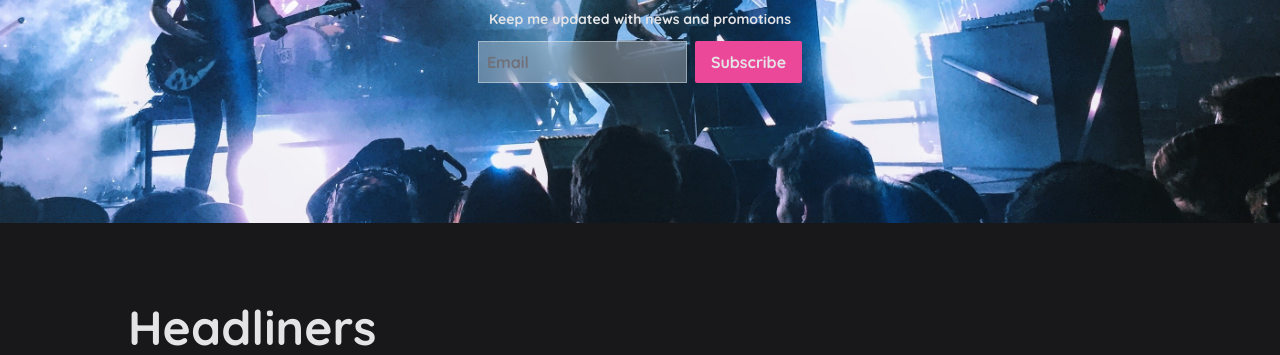
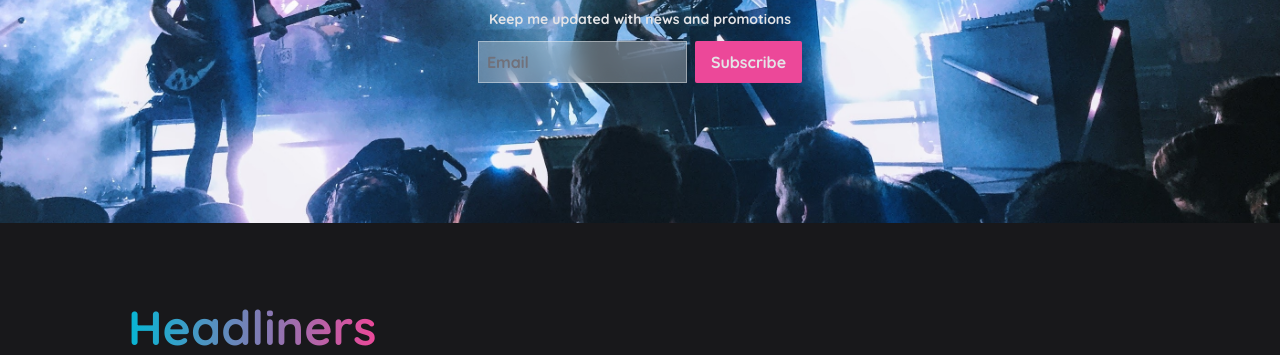
Before and after one commit to TERMINATOR-96/music-festival-app, a website: page src/index.html in a window 1280 px wide. Shown: the part 440-795 px from the top of the page. Drawn offline with Linux system fonts and the light colour scheme.

Commit message:
Gradient text colors in Tailwind CSS

```diff
--- a/src/index.html
+++ b/src/index.html
@@ -155,7 +155,11 @@
             </div>
         </header>
         <div class="max-w-screen-lg mx-auto mt-20 text-zinc-900 dark:text-zinc-200">
-            <h2>Headliners</h2>
+            <h2>
+                <span class="text-transparent bg-gradient-to-r from-cyan-500 to-pink-500 bg-clip-text">
+                    Headliners
+                </span>
+            </h2>
             <p>
                 Experience the sonic delight from these made-up artists across 7 days that music fans are calling "one of the many gigs that will happen these year"
             </p>
```
Also changed, not shown: src/output.css.
